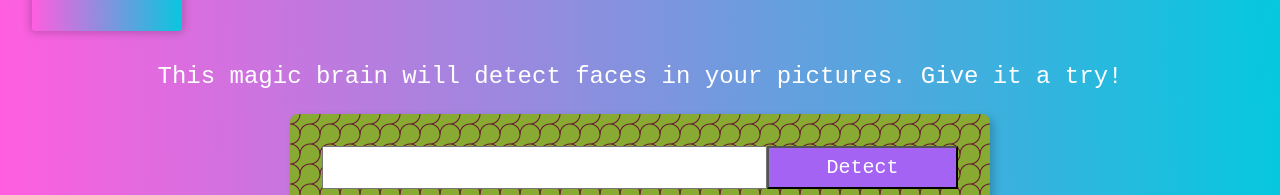
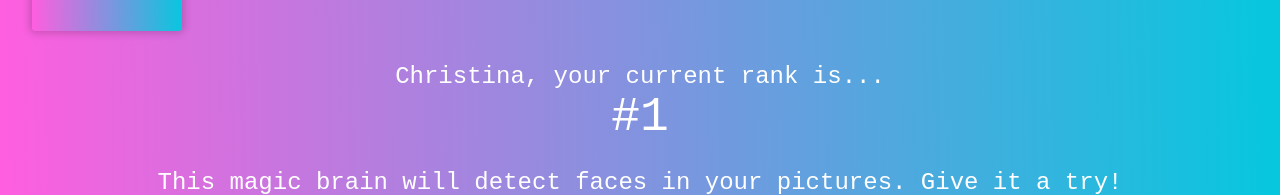
Before and after one commit to ChrRepou/Masterbrain, a React (Create React App) app: page / in a window 1280 px wide. Shown: the part 227-422 px from the top of the page. Built offline with nearby package versions, Linux system fonts and the light colour scheme.

Commit message:
adding rank component

```diff
--- a/package.json
+++ b/package.json
@@ -6,6 +6,7 @@
     "@testing-library/jest-dom": "^5.17.0",
     "@testing-library/react": "^13.4.0",
     "@testing-library/user-event": "^13.5.0",
+    "particles-bg": "^2.5.5",
     "react": "^18.3.1",
     "react-dom": "^18.3.1",
     "react-parallax-tilt": "^1.7.237",
--- /dev/null
+++ b/src/components/Rank/Rank.js
@@ -0,0 +1,10 @@
+const Rank = () => {
+  return (
+    <>
+      <div className="white f3">{"Christina, your current rank is..."}</div>
+      <div className="white f1">{"#1"}</div>
+    </>
+  );
+};
+
+export default Rank;
--- a/src/containers/App.js
+++ b/src/containers/App.js
@@ -2,12 +2,16 @@ import './App.css';
 import Navigation from '../components/Navigation/Navigation';
 import Logo from '../components/Logo/Logo';
 import ImageLinkForm from '../components/ImageLinkForm/ImageLinkForm';
+import Rank from '../components/Rank/Rank';
+import ParticlesBg from 'particles-bg'
 
 function App() {
   return (
     <div className="App">
+      <ParticlesBg type="lines" bg={true} />
       <Navigation />
       <Logo />
+      <Rank />
       <ImageLinkForm />
       {/* {
 
```
Also changed, not shown: 1 other file (tests, documents, lock files or other folders).
